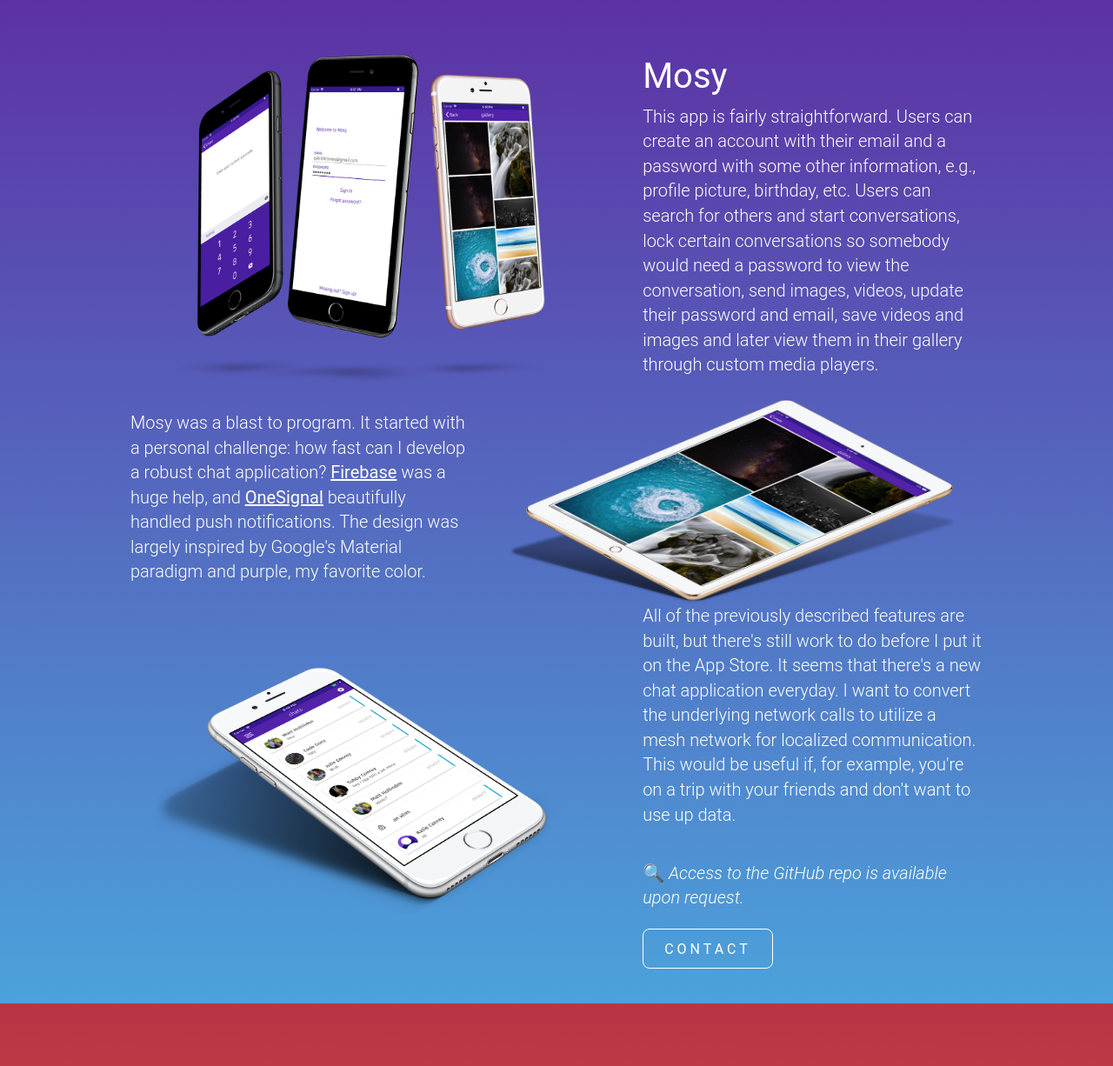
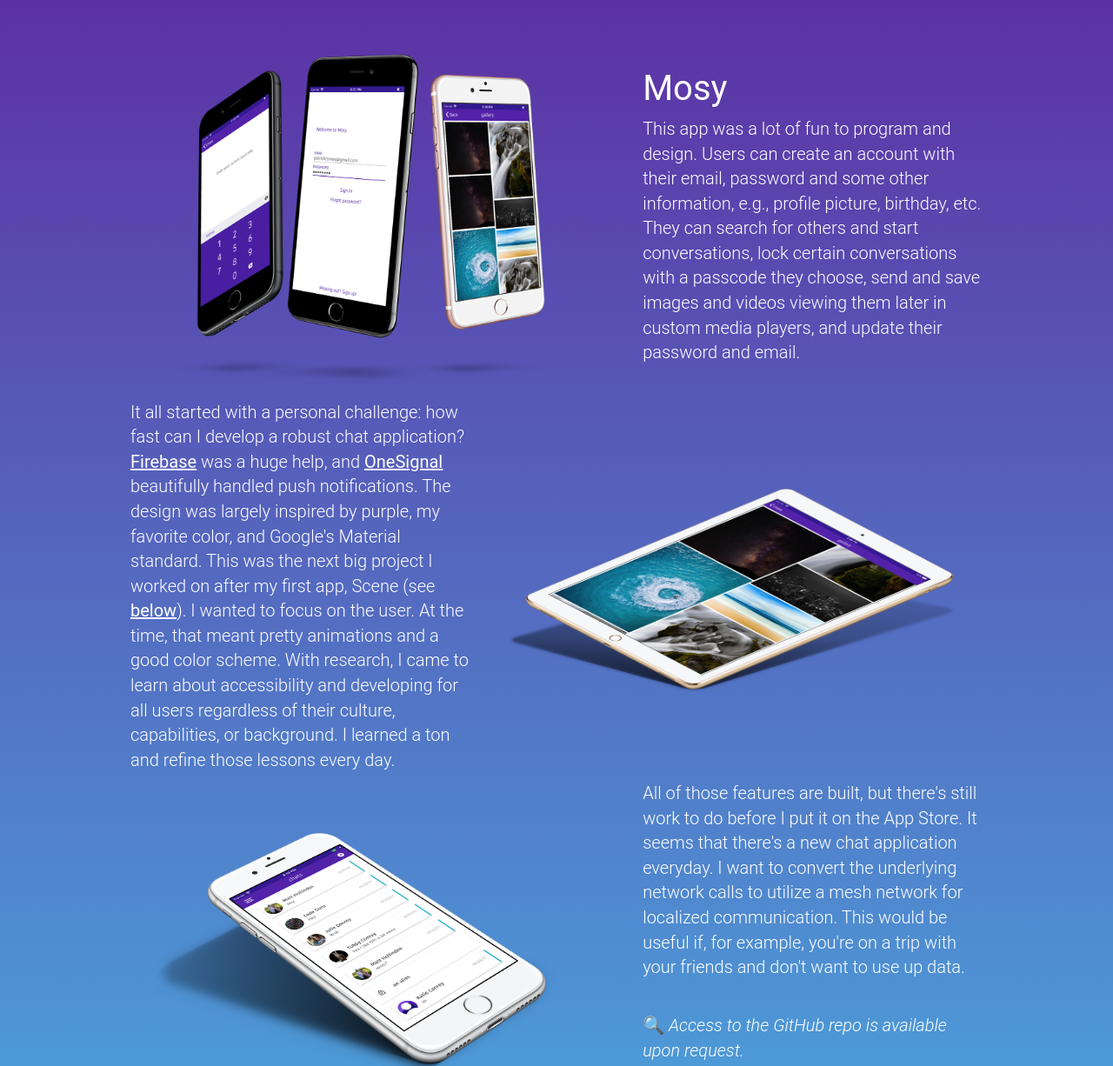
Before and after one commit to patconrey/resume, a website: page index.html in a window 1280 px wide. Shown: the part 1620-2846 px from the top of the page at 87% size. Drawn offline with nearby package versions, Linux system fonts and the light colour scheme.

Commit message:
new copy

```diff
--- a/index.html
+++ b/index.html
@@ -38,8 +38,9 @@
             <div class="col-lg-7 col-md-7 col-sm-12">
                 <h1>About Me</h1>
                 <p>I'm a student at the University of Kentucky in my fourth year pursuing two degrees in Electrical
-                    Engineering and Mathematics. I've been designing since I was 15 and I only recently got into
-                    programming (see <a id="scene-link" href="#scene">below</a> for my first project). Math is my favorite subject, and I'm a huge fan of emojis.
+                    Engineering and Mathematics. I've been designing for 6 years and I only recently got into
+                    programming (see <a id="scene-link" href="#scene">below</a> for my first project). Math is my favorite thing,
+                    closely followed by munchkin cats, closely followed by emojis.
                 </p>
                 <p>I mainly focus on iOS development, though I've worked in PHP and the Symfony framework,
                 Node, and front end web languages like HTML, SCSS, and JavaScript. I hardly know anything about Android
@@ -112,20 +113,23 @@
             <!-- Text Descriptor -->
             <div class="col-lg-5 col-md-5 col-sm-12">
                 <h1>Mosy</h1>
-                <p>This app is fairly straightforward. Users can create an account with their email and a password with
-                    some other information, e.g., profile picture, birthday, etc. Users can search for others and start conversations,
-                    lock certain conversations so somebody would need a password to view the conversation, send images, videos,
-                    update their password and email, save videos and images and later view them in their gallery through custom
-                    media players.</p>
+                <p>This app was a lot of fun to program and design. Users can create an account with their email, password and
+                    some other information, e.g., profile picture, birthday, etc. They can search for others and start conversations,
+                    lock certain conversations with a passcode they choose, send and save images and videos viewing them later in
+                    custom media players, and update their password and email.</p>
             </div>
         </div>
         <div class="row description">
             <!-- Text Descriptor -->
             <div class="col-lg-5 col-md-5 col-sm-12">
-                <p>Mosy was a blast to program. It started with a personal challenge: how fast can I develop a robust
+                <p>It all started with a personal challenge: how fast can I develop a robust
                     chat application? <a href="https://firebase.google.com/" target="_blank">Firebase</a> was a huge
                     help, and <a href="https://onesignal.com/" target="_blank">OneSignal</a> beautifully handled push
-                    notifications. The design was largely inspired by Google's Material paradigm and purple, my favorite color.</p>
+                    notifications. The design was largely inspired by purple, my favorite color, and Google's Material standard.
+                    This was the next big project I worked on after my first app, Scene (see <a href="#scene">below</a>).
+                I wanted to focus on the user. At the time, that meant pretty animations and a good color scheme. With research,
+                I came to learn about accessibility and developing for all users regardless of their culture, capabilities,
+                or background. I learned a ton and refine those lessons every day.</p>
             </div>
             <!-- Image Descriptor -->
             <div class="col-lg-7 col-md-7 col-sm-12 main-display">
@@ -141,8 +145,10 @@
             </div>
             <!-- Text Descriptor -->
             <div class="col-lg-5 col-md-5 col-sm-12">
-                <p>All of the previously described features are built, but there's still work to do before I put it on
-                the App Store. It seems that there's a new chat application everyday. I want to convert the underlying network calls to utilize a mesh network for localized communication. This would be useful if, for example, you're on a trip with your friends and don't want to use up data.</p>
+                <p>All of those features are built, but there's still work to do before I put it on
+                the App Store. It seems that there's a new chat application everyday. I want to convert the underlying
+                    network calls to utilize a mesh network for localized communication. This would be useful if, for
+                    example, you're on a trip with your friends and don't want to use up data.</p>
                 <br>
                 <span class="git-icon"></span><em>Access to the GitHub repo is available upon request.</em>
                 <br>
```
